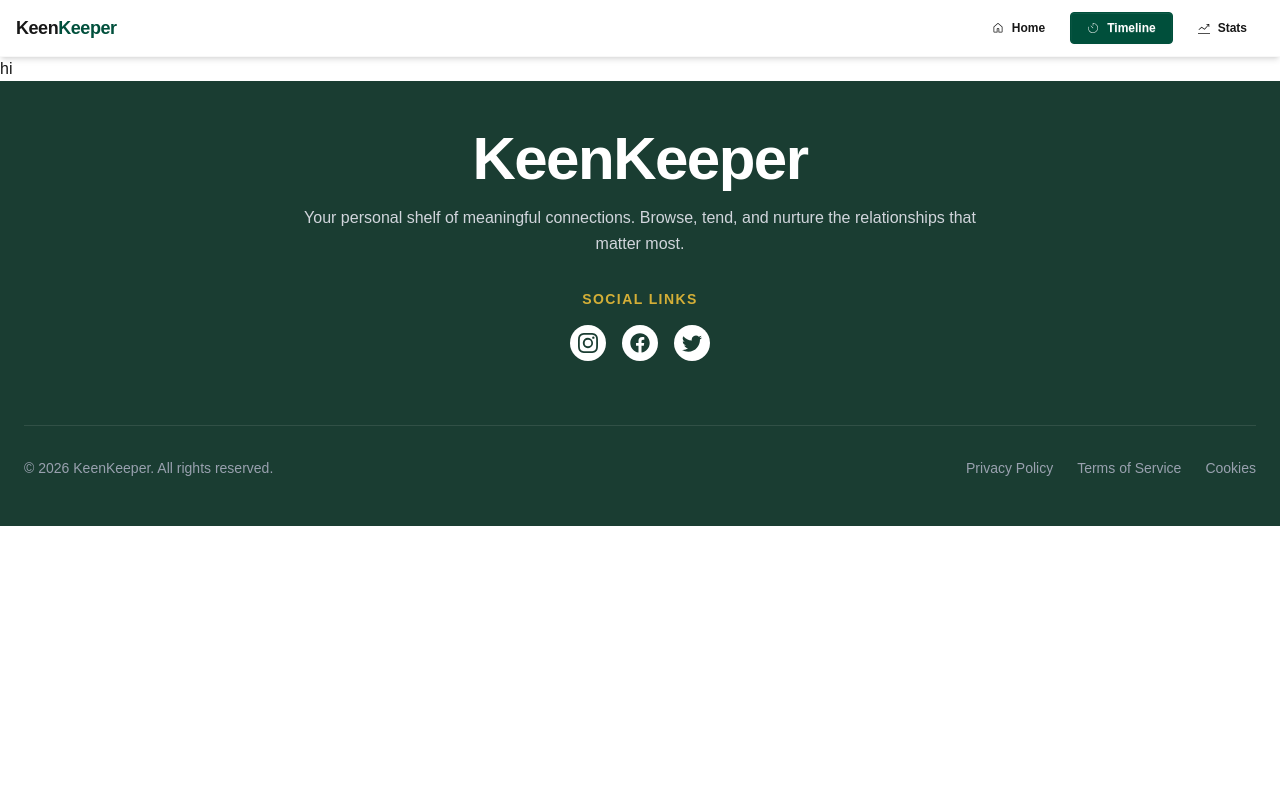
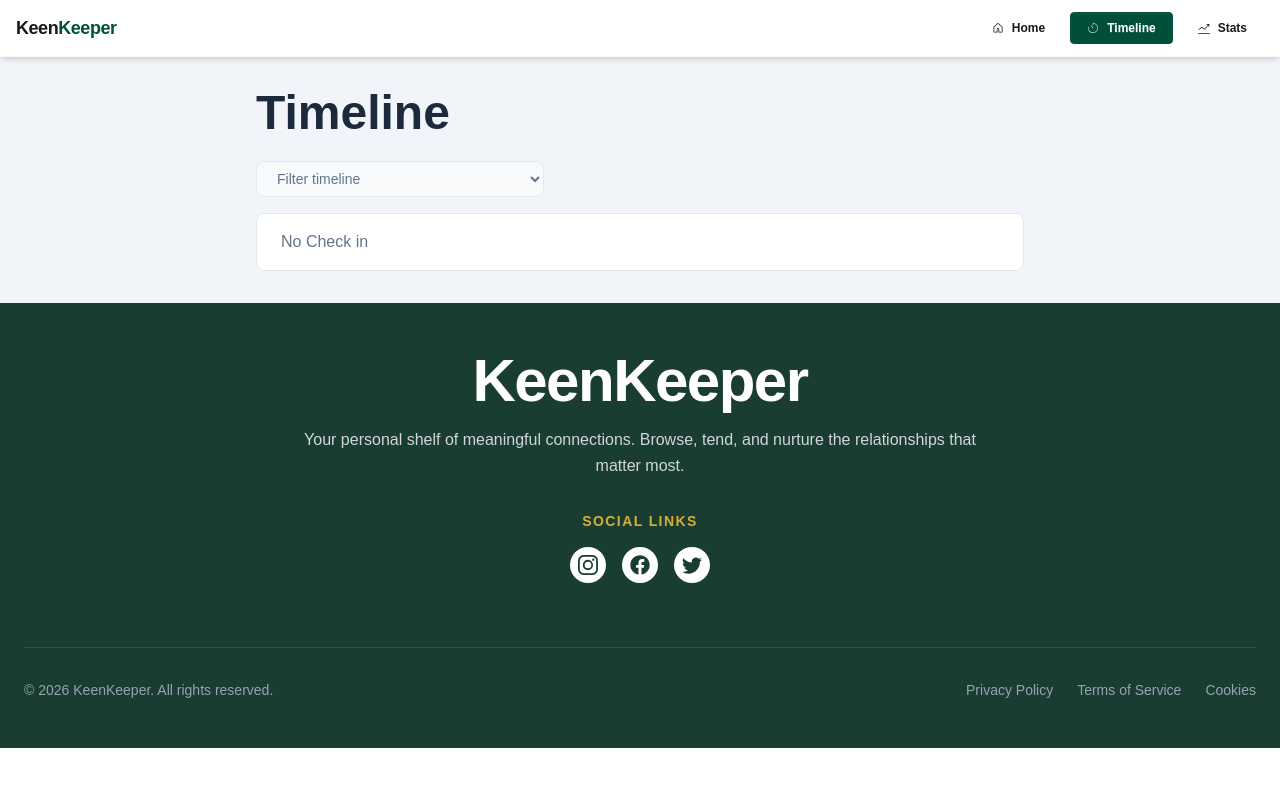
Before and after one commit to 007shishir/b13-a7-by-saiful, a Next.js app: page /timeline in a window 1280 px wide. Shown: the top 786 px of the page. Built offline with nearby package versions, Linux system fonts and the light colour scheme.

Commit message:
timeline page design is done and now dynamic as well

```diff
--- a/package.json
+++ b/package.json
@@ -12,7 +12,8 @@
     "next": "16.2.4",
     "react": "19.2.4",
     "react-dom": "19.2.4",
-    "react-icons": "^5.6.0"
+    "react-icons": "^5.6.0",
+    "react-toastify": "^11.0.5"
   },
   "devDependencies": {
     "@tailwindcss/postcss": "^4",
--- /dev/null
+++ b/src/Components/friend-details/QuickCheckInButtons.jsx
@@ -0,0 +1,52 @@
+"use client";
+
+import { FaPhone, FaRegCommentDots, FaVideo } from "react-icons/fa";
+import { toast, ToastContainer } from "react-toastify";
+import "react-toastify/dist/ReactToastify.css";
+import {
+  ACTION_CONFIG,
+  addTimelineEvent,
+  createTimelineEvent,
+} from "@/lib/timelineEvents";
+
+const BUTTONS = [
+  { type: "call", label: "Call", Icon: FaPhone },
+  { type: "text", label: "Text", Icon: FaRegCommentDots },
+  { type: "video", label: "Video", Icon: FaVideo },
+];
+
+export default function QuickCheckInButtons({ friendName }) {
+  const handleCheckIn = (type) => {
+    const event = createTimelineEvent({ type, friendName });
+    addTimelineEvent(event);
+    toast.success(ACTION_CONFIG[type].toast);
+  };
+
+  return (
+    <>
+      <div className="grid grid-cols-3 gap-4">
+        {BUTTONS.map(({ type, label, Icon }) => (
+          <button
+            key={type}
+            onClick={() => handleCheckIn(type)}
+            className="flex flex-col items-center py-6 bg-slate-50 rounded-2xl border border-slate-100 hover:border-slate-300 transition-all"
+          >
+            <Icon className="text-slate-700 text-xl mb-2" />
+            <span className="text-sm font-bold text-slate-700">{label}</span>
+          </button>
+        ))}
+      </div>
+
+      <ToastContainer
+        position="top-right"
+        autoClose={2000}
+        hideProgressBar={false}
+        newestOnTop
+        closeOnClick
+        pauseOnHover
+        draggable
+        theme="light"
+      />
+    </>
+  );
+}
--- a/src/app/friend-details/[friendId]/page.jsx
+++ b/src/app/friend-details/[friendId]/page.jsx
@@ -1,8 +1,8 @@
-import { FaPhone, FaRegCommentDots, FaVideo, FaArrowLeft } from "react-icons/fa";
 import { MdOutlineArchive, MdDeleteOutline, MdOutlineEdit } from "react-icons/md";
 import { IoNotificationsOutline } from "react-icons/io5";
 import Image from "next/image";
 import Link from "next/link";
+import QuickCheckInButtons from "@/Components/friend-details/QuickCheckInButtons";
 
 const getFriendById = async (id) => {
   const baseUrl = process.env.NEXT_PUBLIC_SITE_URL || "http://localhost:3000";
@@ -107,20 +107,7 @@ export default async function FriendDetails({ params }) {
 
           <div className="bg-white p-8 rounded-2xl border border-slate-100 shadow-sm">
             <h3 className="text-lg font-bold text-slate-800 mb-6">Quick Check-In</h3>
-            <div className="grid grid-cols-3 gap-4">
-              <button className="flex flex-col items-center py-6 bg-slate-50 rounded-2xl border border-slate-100 hover:border-slate-300 transition-all">
-                <FaPhone className="text-slate-700 text-xl mb-2" />
-                <span className="text-sm font-bold text-slate-700">Call</span>
-              </button>
-              <button className="flex flex-col items-center py-6 bg-slate-50 rounded-2xl border border-slate-100 hover:border-slate-300 transition-all">
-                <FaRegCommentDots className="text-slate-700 text-xl mb-2" />
-                <span className="text-sm font-bold text-slate-700">Text</span>
-              </button>
-              <button className="flex flex-col items-center py-6 bg-slate-50 rounded-2xl border border-slate-100 hover:border-slate-300 transition-all">
-                <FaVideo className="text-slate-700 text-xl mb-2" />
-                <span className="text-sm font-bold text-slate-700">Video</span>
-              </button>
-            </div>
+            <QuickCheckInButtons friendName={friend.name} />
           </div>
         </div>
       </div>
--- a/src/app/timeline/page.jsx
+++ b/src/app/timeline/page.jsx
@@ -1,11 +1,85 @@
+"use client";
 
+import { useMemo, useState, useSyncExternalStore } from "react";
+import {
+  ACTION_CONFIG,
+  formatTimelineDate,
+  readTimelineEvents,
+  subscribeTimelineEvents,
+} from "@/lib/timelineEvents";
 
-const Timeline = () => {
-    return (
-        <div>
-            <p>hi</p>
+const FILTER_OPTIONS = [
+  { value: "all", label: "Filter timeline" },
+  { value: "call", label: "Call" },
+  { value: "text", label: "Text" },
+  { value: "video", label: "Video" },
+  { value: "meetup", label: "Meetup" },
+];
+
+export default function TimelinePage() {
+  const events = useSyncExternalStore(
+    subscribeTimelineEvents,
+    readTimelineEvents,
+    readTimelineEvents
+  );
+  const [filter, setFilter] = useState("all");
+
+  const filteredEvents = useMemo(() => {
+    if (filter === "all") return events;
+    return events.filter((event) => event.type === filter);
+  }, [events, filter]);
+
+  return (
+    <main className="bg-slate-100 px-6 py-8">
+      <section className="max-w-3xl mx-auto">
+        <h1 className="text-5xl font-extrabold text-slate-800">Timeline</h1>
+
+        <div className="mt-6">
+          <select
+            value={filter}
+            onChange={(e) => setFilter(e.target.value)}
+            className="w-72 bg-slate-50 border border-slate-200 rounded-lg px-4 py-2 text-sm text-slate-500"
+          >
+            {FILTER_OPTIONS.map((option) => (
+              <option key={option.value} value={option.value}>
+                {option.label}
+              </option>
+            ))}
+          </select>
         </div>
-    );
-};
 
-export default Timeline;
+        <div className="mt-4 space-y-3">
+          {filteredEvents.length === 0 ? (
+            <div className="bg-white border border-slate-200 rounded-lg px-6 py-4 text-slate-500">
+              No Check in
+            </div>
+          ) : (
+            filteredEvents.map((event) => {
+              const action = ACTION_CONFIG[event.type] || ACTION_CONFIG.call;
+
+              return (
+                <article
+                  key={event.id}
+                  className="bg-white border border-slate-200 rounded-lg px-6 py-4 flex items-start gap-4"
+                >
+                  <span className="text-2xl leading-none mt-1" aria-hidden>
+                    {action.emoji}
+                  </span>
+
+                  <div>
+                    <p className="text-slate-900">
+                      <span className="font-semibold">{action.label}</span>{" "}
+                      <span className="text-slate-400">with</span>{" "}
+                      <span className="text-blue-700">{event.friendName}</span>
+                    </p>
+                    <p className="text-sm text-slate-500">{formatTimelineDate(event.date)}</p>
+                  </div>
+                </article>
+              );
+            })
+          )}
+        </div>
+      </section>
+    </main>
+  );
+}
--- /dev/null
+++ b/src/lib/timelineEvents.js
@@ -0,0 +1,67 @@
+export const ACTION_CONFIG = {
+  call: {
+    label: "Call",
+    emoji: "📞",
+    toast: "Call check-in added to timeline",
+  },
+  text: {
+    label: "Text",
+    emoji: "💬",
+    toast: "Text check-in added to timeline",
+  },
+  meetup: {
+    label: "Meetup",
+    emoji: "🤝",
+    toast: "Meetup check-in added to timeline",
+  },
+  video: {
+    label: "Video",
+    emoji: "📹",
+    toast: "Video check-in added to timeline",
+  },
+};
+
+export const EMPTY_TIMELINE_EVENTS = [];
+let timelineEvents = EMPTY_TIMELINE_EVENTS;
+const listeners = new Set();
+
+const sortByDateDesc = (a, b) => new Date(b.date).getTime() - new Date(a.date).getTime();
+
+export const readTimelineEvents = () => {
+  return timelineEvents;
+};
+
+export const createTimelineEvent = ({ type, friendName }) => {
+  const today = new Date();
+  const date = today.toISOString().split("T")[0];
+
+  return {
+    id: `${today.getTime()}-${Math.random().toString(36).slice(2, 8)}`,
+    type,
+    friendName,
+    date,
+  };
+};
+
+export const addTimelineEvent = (event) => {
+  const updated = [event, ...timelineEvents].sort(sortByDateDesc);
+  timelineEvents = updated;
+  listeners.forEach((listener) => listener());
+};
+
+export const subscribeTimelineEvents = (callback) => {
+  listeners.add(callback);
+
+  return () => {
+    listeners.delete(callback);
+  };
+};
+
+export const formatTimelineDate = (dateString) => {
+  const date = new Date(dateString);
+  return date.toLocaleDateString("en-US", {
+    month: "long",
+    day: "numeric",
+    year: "numeric",
+  });
+};
```
Also changed, not shown: 1 other file (tests, documents, lock files or other folders).
